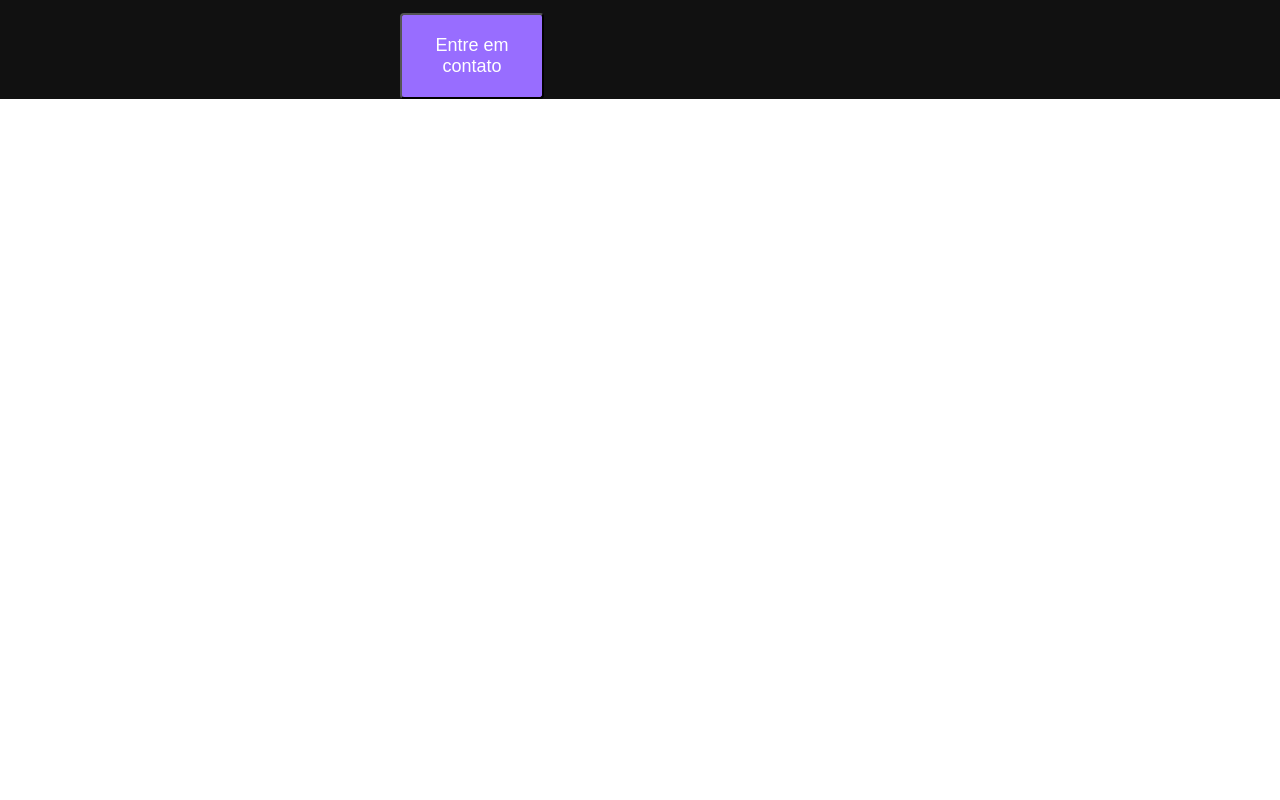
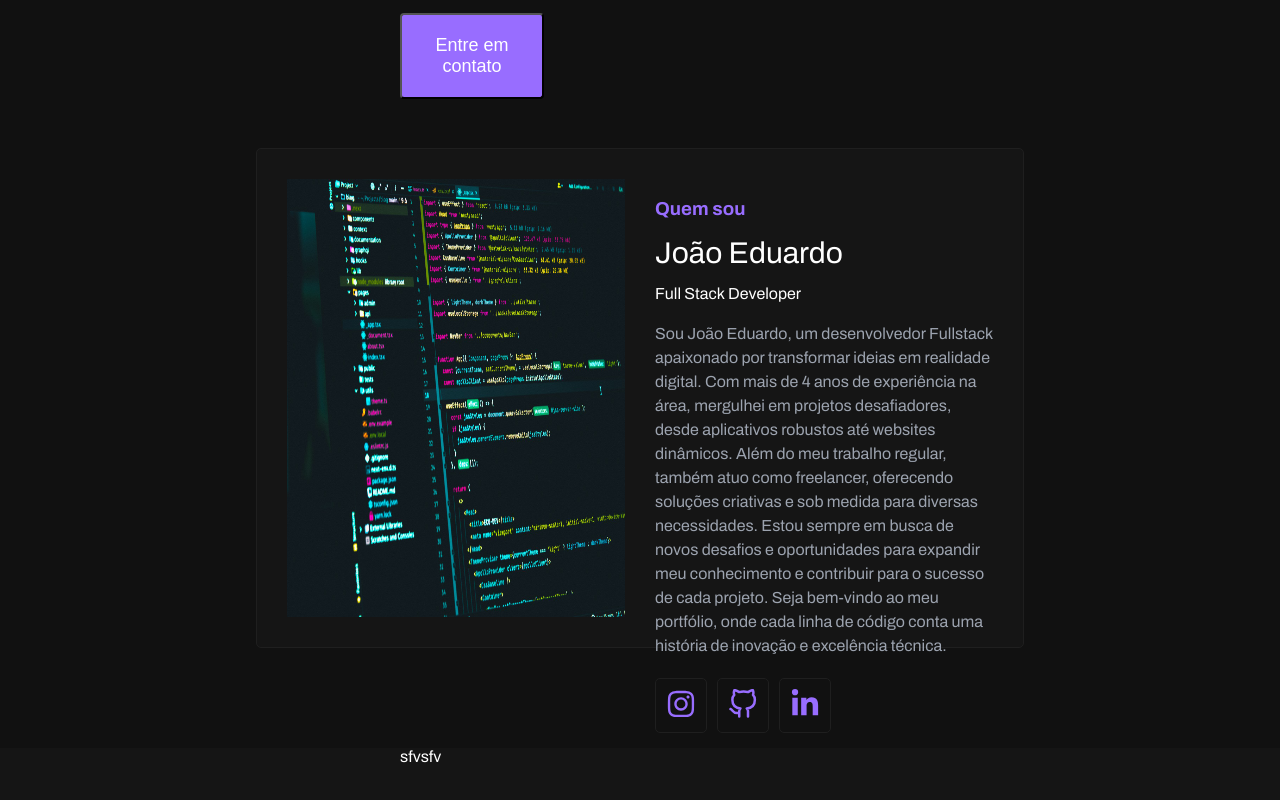
Before and after one commit to JoaoEduardo10/Portifolio, a Next.js app: page / in a window 1280 px wide. Shown: the part 652-1452 px from the top of the page. Before the commit the page ends 800 px from the top, so only its background shows below. Built offline with nearby package versions, Linux system fonts and the light colour scheme.

Commit message:
feat: added the component on

```diff
--- a/package.json
+++ b/package.json
@@ -15,7 +15,7 @@
     "next": "14.1.4",
     "react": "^18",
     "react-dom": "^18",
-    "react-icons": "^5.0.1",
+    "react-icons": "^5.2.1",
     "react-simple-typewriter": "^5.0.1"
   },
   "devDependencies": {
--- a/src/app/page.tsx
+++ b/src/app/page.tsx
@@ -1,13 +1,75 @@
 import React from 'react';
 import { Heading } from '@/components/heading';
 import { TemplateHome } from '@/template/home';
+import { Conteiner } from '@/components/conteiner';
+import Image from 'next/image';
+import Link from 'next/link';
+
+import { FaInstagram, FaLinkedinIn } from 'react-icons/fa';
+import { FiGithub } from 'react-icons/fi';
 
 export default function Home() {
   return (
     <div className="conteiner-bg-black">
       <Heading text="Desenvolvedor" />
-      <main className="conteiner-main">
-        <TemplateHome />
+      <main>
+        <div className="conteiner-main" style={{ height: '80vh' }}>
+          <TemplateHome />
+        </div>
+        <section className="conteiner-sobre">
+          <div className="continer-image">
+            <Image
+              alt="imagem de programação"
+              src={'/img/image-programacao.jpg'}
+              width={4000}
+              height={4000}
+            />
+          </div>
+          <article className="conteiner-text">
+            <h3>Quem sou</h3>
+            <div className="sobre">
+              <p className="sobre-name">
+                João Eduardo
+                <span>Full Stack Developer</span>
+              </p>
+
+              <p className="sobre-text">
+                Sou João Eduardo, um desenvolvedor Fullstack apaixonado por
+                transformar ideias em realidade digital. Com mais de 4 anos de
+                experiência na área, mergulhei em projetos desafiadores, desde
+                aplicativos robustos até websites dinâmicos. Além do meu
+                trabalho regular, também atuo como freelancer, oferecendo
+                soluções criativas e sob medida para diversas necessidades.
+                Estou sempre em busca de novos desafios e oportunidades para
+                expandir meu conhecimento e contribuir para o sucesso de cada
+                projeto. Seja bem-vindo ao meu portfólio, onde cada linha de
+                código conta uma história de inovação e excelência técnica.
+              </p>
+            </div>
+            <div className="continer-icons">
+              <Link
+                href={'https://www.instagram.com/joao_eduardo07/?next=%2F'}
+                target="_blank"
+              >
+                <FaInstagram />
+              </Link>
+              <Link href={'https://github.com/JoaoEduardo10'} target="_blank">
+                <FiGithub />
+              </Link>
+              <Link
+                href={
+                  'https://www.linkedin.com/in/jo%C3%A3o-eduardo-657887231/'
+                }
+                target="_blank"
+              >
+                <FaLinkedinIn />
+              </Link>
+            </div>
+          </article>
+        </section>
+        <Conteiner>
+          <div style={{ height: '30vh', width: '100%' }}>sfvsfv</div>
+        </Conteiner>
       </main>
     </div>
   );
--- /dev/null
+++ b/src/components/conteiner/index.tsx
@@ -0,0 +1,14 @@
+import React from 'react';
+
+export type ConteinerPrpps = {
+  children: React.ReactNode;
+  width?: string;
+};
+
+export const Conteiner = ({ children, width }: ConteinerPrpps) => {
+  return (
+    <section style={{ width: width ?? '100%' }} className="continer-section">
+      {children}
+    </section>
+  );
+};
--- /dev/null
+++ b/src/styles/components/conteiner.scss
@@ -0,0 +1,4 @@
+.continer-section {
+  background-color: #151515;
+  padding: 0 40rem;
+}
--- /dev/null
+++ b/src/styles/components/sobre.scss
@@ -0,0 +1,73 @@
+.conteiner-sobre {
+  background-color: #151515;
+  margin: 0 auto;
+  height: 50rem;
+  display: flex;
+  width: 60%;
+  padding: 3rem;
+  gap: 3rem;
+  margin-bottom: 10rem;
+  margin-top: 6rem;
+  border: 0.1rem solid #1f1f1f;
+  border-radius: 0.5rem;
+
+  .continer-image {
+    width: 50%;
+    height: 100%;
+
+    img {
+      width: 100%;
+      height: 100%;
+    }
+  }
+
+  .conteiner-text {
+    width: 50%;
+    display: flex;
+    flex-direction: column;
+    padding: 2rem 0;
+
+    h3 {
+      color: $purple-color;
+      margin-bottom: 1.8rem;
+    }
+
+    .sobre-name {
+      font-size: 3rem;
+
+      span {
+        display: block;
+        font-size: 1.6rem;
+        margin-top: 1.6rem;
+        margin-bottom: 2rem;
+      }
+    }
+
+    .sobre-text {
+      color: $size-color;
+      line-height: 2.4rem;
+      margin-bottom: 2rem;
+    }
+
+    .continer-icons {
+      display: flex;
+      gap: 1rem;
+
+      a {
+        background-color: $secondary-color;
+        padding: 1rem;
+        border: 0.1rem solid #1f1f1f;
+        border-radius: 0.5rem;
+
+        svg {
+          font-size: 3rem;
+          color: $purple-color;
+        }
+      }
+
+      a:hover {
+        border: 0.1rem solid $purple-color;
+      }
+    }
+  }
+}
--- a/src/styles/globals.scss
+++ b/src/styles/globals.scss
@@ -4,5 +4,7 @@
 @import './components/nav.scss';
 @import './components/menuMobile.scss';
 @import './components/buttonMenu.scss';
+@import './components/conteiner.scss';
+@import './components/sobre.scss';
 
 @import './template/home.scss';
--- a/src/styles/template/home.scss
+++ b/src/styles/template/home.scss
@@ -3,6 +3,7 @@
   display: flex;
   flex-direction: column;
   gap: 2.7rem;
+  padding-bottom: 10rem;
 
   h1 {
     width: 80%;
--- a/src/template/home.tsx
+++ b/src/template/home.tsx
@@ -2,13 +2,15 @@
 
 import { Button } from '@/components/buttons/template-home';
 import React from 'react';
-import { Cursor, useTypewriter} from 'react-simple-typewriter'
+import { Cursor, useTypewriter } from 'react-simple-typewriter';
 
 export const TemplateHome = () => {
   const [text] = useTypewriter({
-    words: ['Uma mistura de Desenvolvimento Frontend, Back-End e habilidade profissional que vão destacar seu produto no mercado.'],
+    words: [
+      'Uma mistura de Desenvolvimento Frontend, Back-End e habilidade profissional que vão destacar seu produto no mercado.',
+    ],
     loop: 1,
-    typeSpeed: 10
+    typeSpeed: 10,
   });
 
   return (
@@ -18,7 +20,8 @@ export const TemplateHome = () => {
         de forma moderna e de alta qualidade.{' '}
       </h1>
       <p>
-        {text}<Cursor cursorColor='#986dff' />
+        {text}
+        <Cursor cursorColor="#986dff" />
       </p>
       <Button text="Entre em contato" />
     </section>
```
Also changed, not shown: public/img/image-programacao.jpg (added), 1 other file (tests, documents, lock files or other folders).
